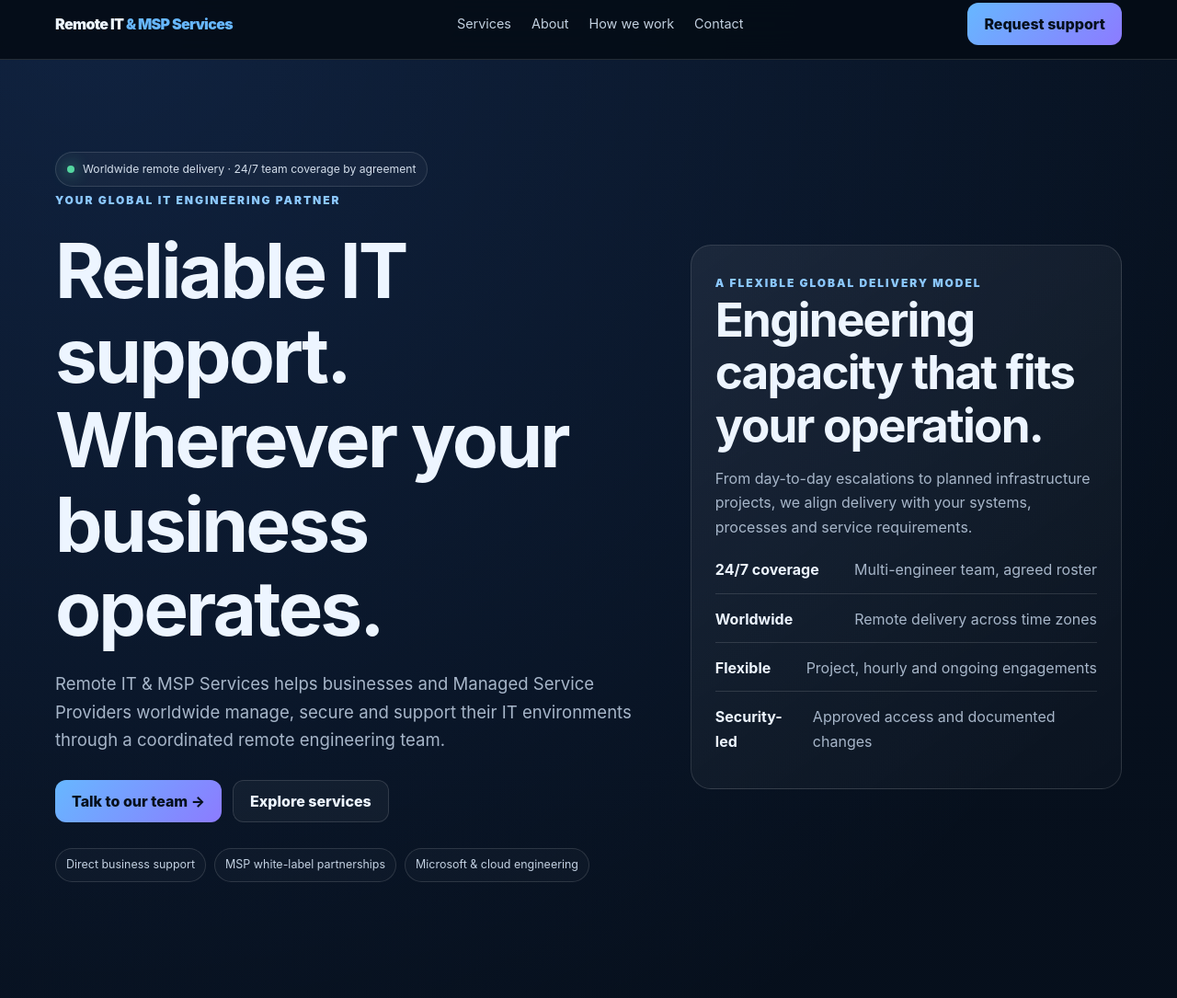
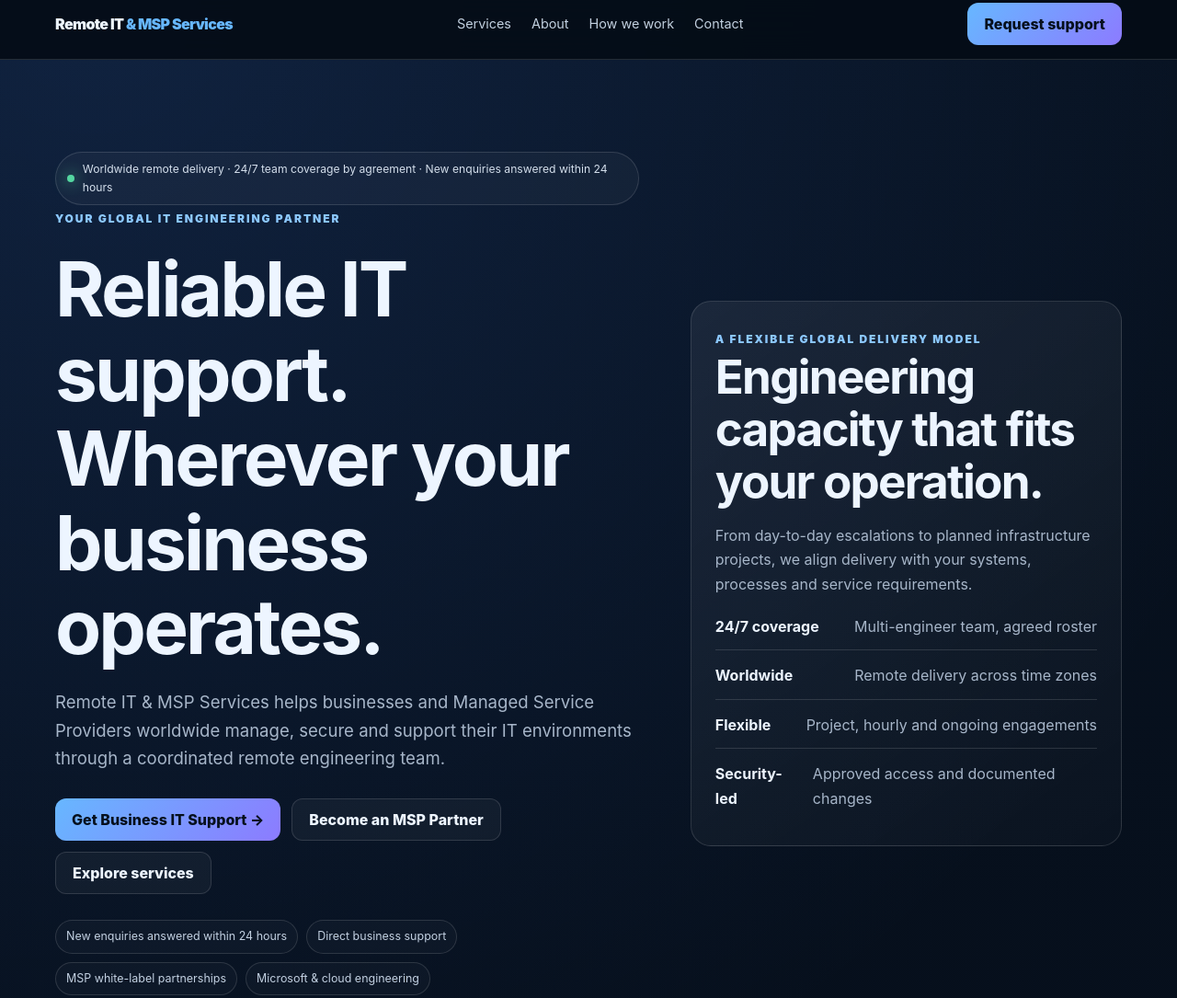
Before and after one commit to abhisheksaini7171-lab/remote-it-msp-services, a plain HTML site: page index.html in a window 1280 px wide. Shown: the part 12-1097 px from the top of the page at 92% size. Drawn offline with Linux system fonts and the light colour scheme.

Commit message:
Improve global homepage enquiry conversion

```diff
--- a/index.html
+++ b/index.html
@@ -25,11 +25,11 @@
 </div></header>
 <main>
 <section class="hero"><div class="container hero-grid">
-<div><span class="availability"><i></i> Worldwide remote delivery · 24/7 team coverage by agreement</span><span class="eyebrow">Your global IT engineering partner</span>
+<div><span class="availability"><i></i> Worldwide remote delivery · 24/7 team coverage by agreement · New enquiries answered within 24 hours</span><span class="eyebrow">Your global IT engineering partner</span>
 <h1>Reliable IT support. Wherever your business operates.</h1>
 <p class="lead">Remote IT & MSP Services helps businesses and Managed Service Providers worldwide manage, secure and support their IT environments through a coordinated remote engineering team.</p>
-<div class="actions"><a class="button primary" href="contact.html">Talk to our team →</a><a class="button secondary" href="services/">Explore services</a></div>
-<div class="proof"><span>Direct business support</span><span>MSP white-label partnerships</span><span>Microsoft & cloud engineering</span></div>
+<div class="actions"><a class="button primary" href="contact.html?customer=Direct%20business">Get Business IT Support →</a><a class="button secondary" href="contact.html?customer=MSP%20partner">Become an MSP Partner</a><a class="button secondary" href="services/">Explore services</a></div>
+<div class="proof"><span>New enquiries answered within 24 hours</span><span>Direct business support</span><span>MSP white-label partnerships</span><span>Microsoft & cloud engineering</span></div>
 </div>
 <aside class="hero-panel"><span class="eyebrow">A flexible global delivery model</span><h2>Engineering capacity that fits your operation.</h2><p class="muted">From day-to-day escalations to planned infrastructure projects, we align delivery with your systems, processes and service requirements.</p>
 <div class="coverage-list"><div class="coverage-row"><strong>24/7 coverage</strong><span>Multi-engineer team, agreed roster</span></div><div class="coverage-row"><strong>Worldwide</strong><span>Remote delivery across time zones</span></div><div class="coverage-row"><strong>Flexible</strong><span>Project, hourly and ongoing engagements</span></div><div class="coverage-row"><strong>Security-led</strong><span>Approved access and documented changes</span></div></div>
```
